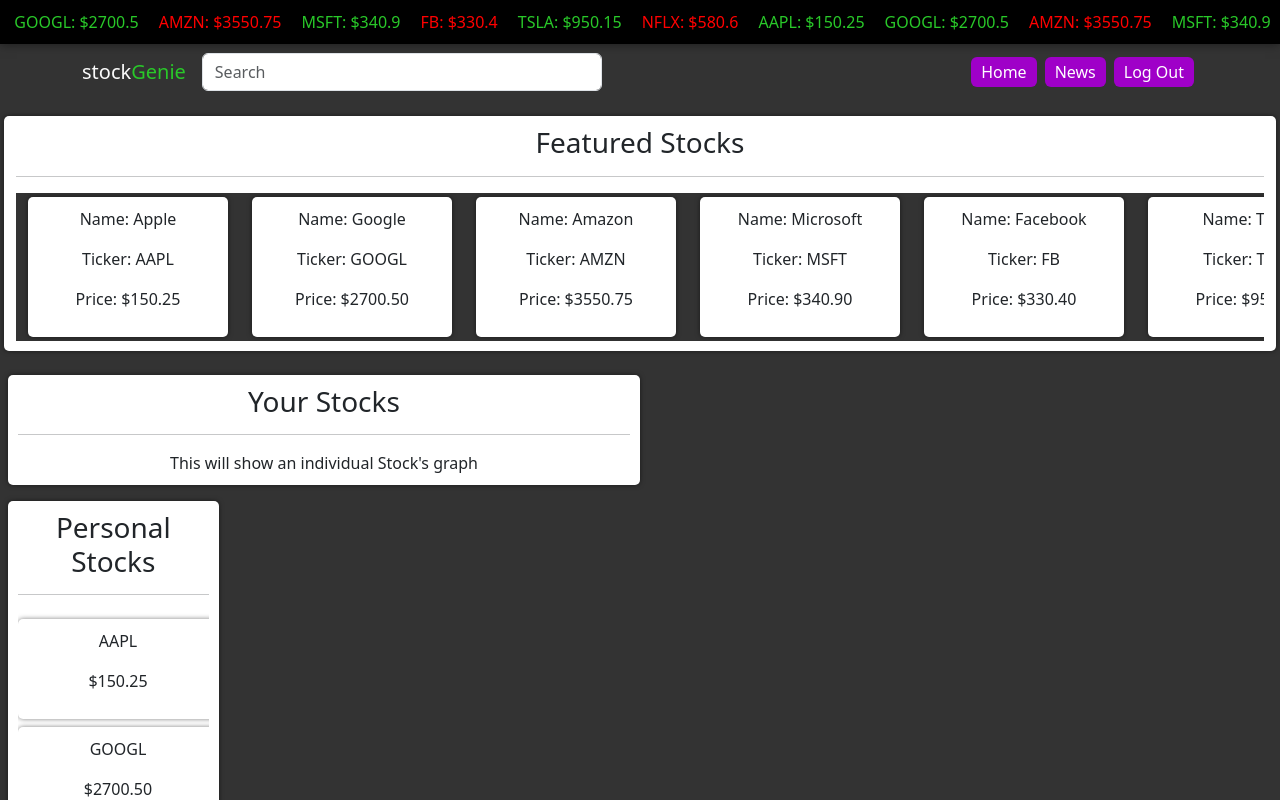
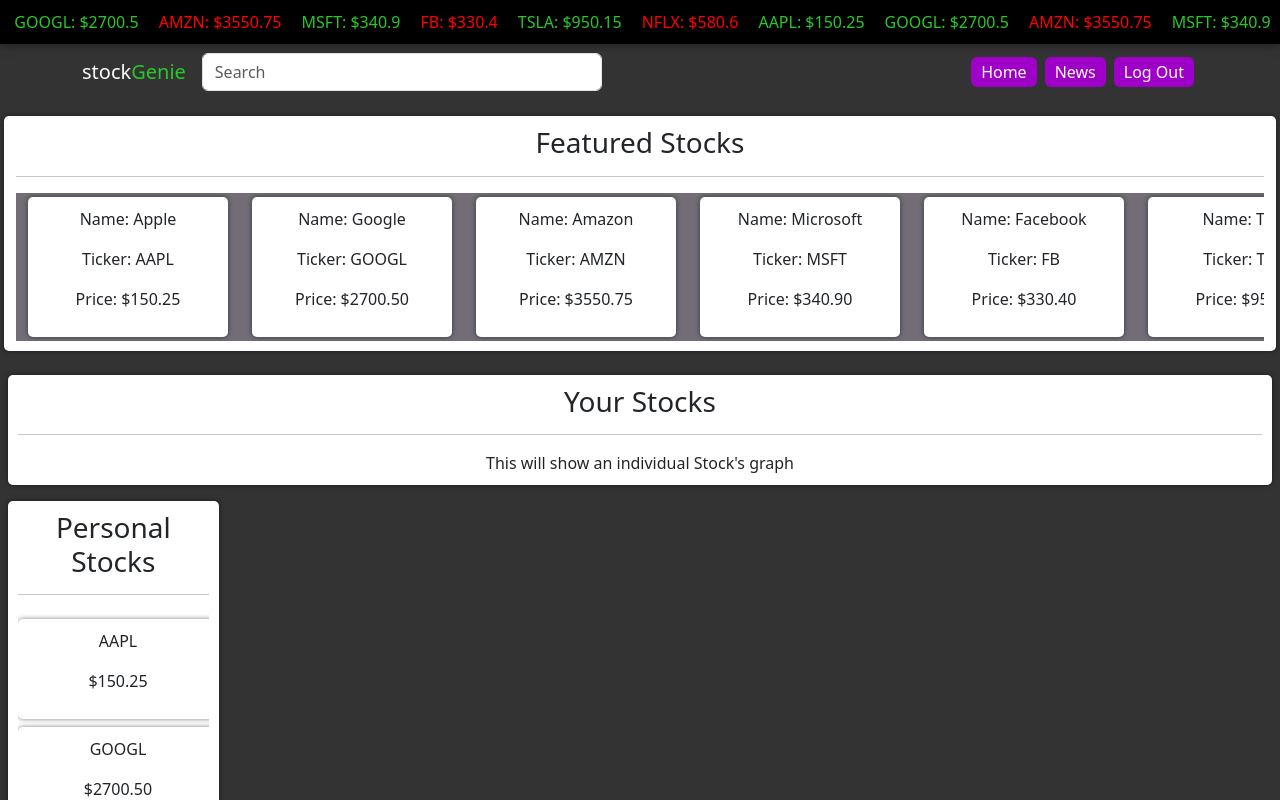
Before and after one commit to mwwenger6/stock-prediction-app, a React (Create React App) app: page / in a window 1280 px wide. Shown: the top 800 px of the page. Built offline with nearby package versions, Linux system fonts and the light colour scheme.

Commit message:
changed bg color bw ftrd stcks and elongated graph

```diff
--- a/src/App.css
+++ b/src/App.css
@@ -41,13 +41,16 @@
   color: rgb(251, 251, 251) !important;
 }
 .brand-name-secondary {
-  color: rgb(41, 200, 41) !important;
+  color: #29c829 !important;
 }
 
 .navbar-custom-bg {
-  background-color: #333333; /* dark gray background */
+  background-color: #29c829; /* dark gray background  for navbar and in HomeView, replaced className="floatingDiv"*/
+
 }
-
+.featuredStockBg {
+  background-color: #726d76; /* dark gray background */
+}
 
 @keyframes App-logo-spin {
   from {
--- a/src/Components/FeaturedStock.tsx
+++ b/src/Components/FeaturedStock.tsx
@@ -9,7 +9,7 @@ interface Stock {
 
 const FeaturedStock: React.FC<{ stock: Stock }> = ({ stock }) => {
   return (
-    <Container className = "navbar-custom-bg">
+    <Container className = "featuredStockBg">
         <div className="floatingDiv my-1" style={{width: '200px'}}>
             <p>Name: {stock.name}</p>
             <p>Ticker: {stock.ticker}</p>
--- a/src/Views/HomeView.tsx
+++ b/src/Views/HomeView.tsx
@@ -51,7 +51,7 @@ function HomeView () {
                         </div>
                     </div>
                 </div>
-                <div className="my-3 col-lg-6 col-sm-12">
+                <div className="my-3 col-lg-12 col-sm-12">
                     <div className='floatingDiv'>
                         <h3>Your Stocks</h3>
                         <hr/>
```
